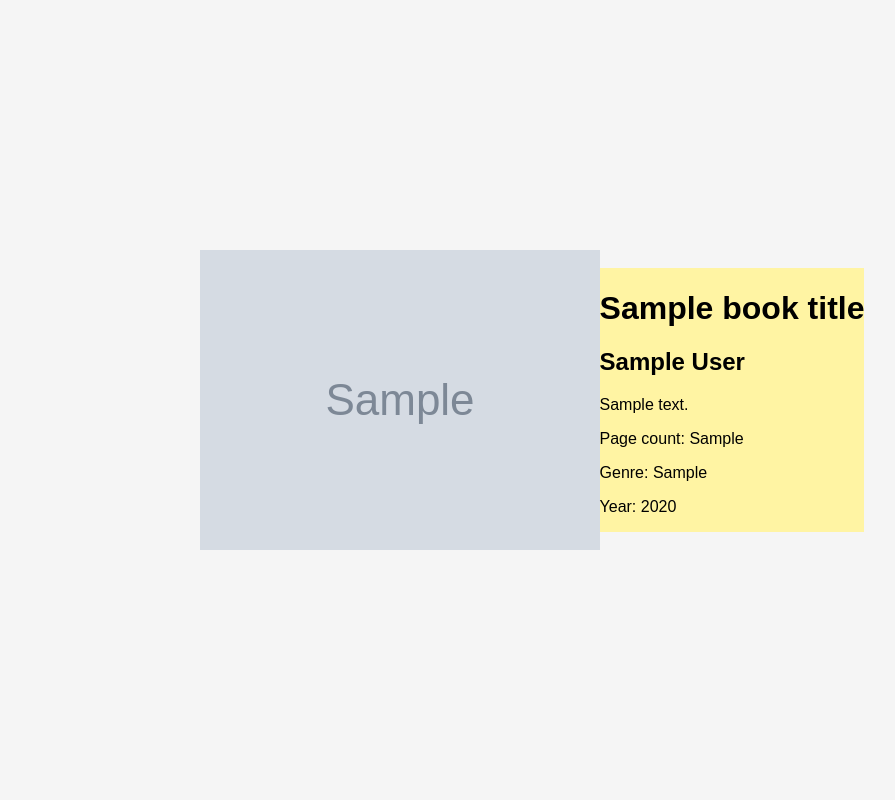
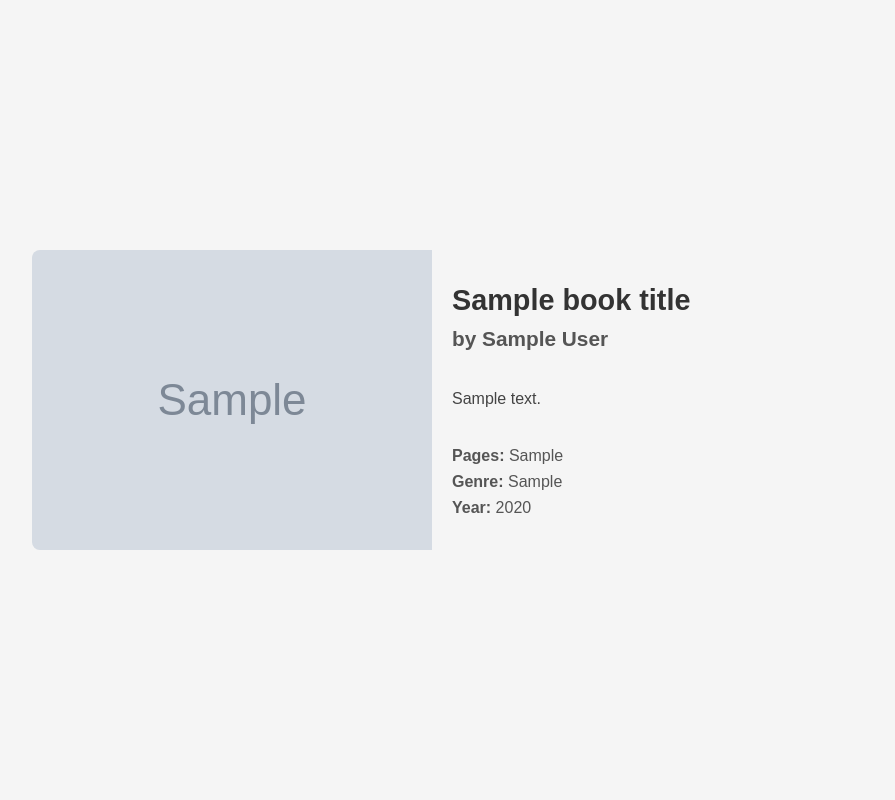
Before and after one commit to ZawarG/BookScout, a Flask app: template templates/book.html in a window 1280 px wide. Shown: the whole page, without its empty margins (108-1003 px from the left). Run offline with Flask 3, Linux system fonts and the light colour scheme; the template is opened without the code that fills it: most values are stand-ins (such as "Sample title", 1, 10 or a date in 2020); grey boxes marked "Sample" are stand-in pictures.

Commit message:
further worked on the frontend for the book page

```diff
--- a/static/styles.css
+++ b/static/styles.css
@@ -1,4 +1,5 @@
 /* styles.css */
+/* homepage */
 body {
     display: flex;
     justify-content: center;
@@ -21,18 +22,83 @@ input[type="text"] {
     border-radius: 5px;
 }
 
-/* img {
-    width:33%;
-    height:50%;
-    float:left;
-} */
+/* book page */
+body {
+    margin: 0;
+    padding: 0;
+    display: flex;
+    justify-content: center;
+    align-items: center;
+    min-height: 100vh;
+}
 
-/* .desc-container {
-    width: 66%;
-    float:right;
-} */
+.container {
+    width: 90%;
+    max-width: 1000px;
+    margin: 40px auto;
+}
 
-.grid-container {
-    display: grid;
-    grid-template-columns: 33% 66%;
+.card {
+    display: flex;
+    flex-direction: row;
+    border-radius: 8px;
+    overflow: scroll;
 }
+
+.book-image {
+    width: 40%;
+    object-fit: contain;
+}
+
+.book-info {
+    padding: 20px;
+    display: flex;
+    flex-direction: column;
+    justify-content: center;
+}
+
+h1 {
+    margin: 0 0 10px;
+    color: #333;
+    font-size: 1.8em;
+}
+
+h2 {
+    margin: 0 0 20px;
+    color: #555;
+    font-size: 1.3em;
+}
+
+p {
+    color: #444;
+    line-height: 1.5;
+}
+
+p2 {
+    color: #555;
+}
+
+.details {
+    margin-top: 20px;
+    display: flex;
+    flex-direction: column;
+    gap: 8px;
+}
+
+.details span {
+    font-size: 0.95em;
+    color: #666;
+}
+
+/* adjust for smaller screens */
+@media (max-width: 600px) {
+    .card {
+        flex-direction: column;
+    }
+
+    .book-image {
+        width: 100%;
+        height: 300px;
+        object-fit: contain;
+    }
+}
--- a/templates/book.html
+++ b/templates/book.html
@@ -4,14 +4,21 @@
     <link rel="stylesheet" href="{{ url_for('static', filename='styles.css') }}">
 </head>
 <body>
-    <img src="{{ book_image }}">
-    <div style="background-color:#FFF4A3;">
-        <h1>{{book_title}}</h1>
-        <h2>{{book_author}}</h2>
-        <p>{{book_description}}</p>
-        <p>Page count: {{book_pagecount}}</p>
-        <p>Genre: {{book_categories}}</p>
-        <p>Year: {{book_year}}</p>
+    <div class="container">
+        <div class="card">
+            <!-- if the image cannot be found, onerror removes it -->
+            <img class="book-image" src="{{ book_image }}" onerror="this.style.display='none';">
+            <div class="book-info">
+                <h1>{{ book_title }}</h1>
+                <h2>by {{ book_author }}</h2>
+                <p>{{ book_description }}</p>
+                <div class="details">
+                    <p2><strong>Pages:</strong> {{ book_pagecount }}</p2>
+                    <p2><strong>Genre:</strong> {{ book_categories }}</p2>
+                    <p2><strong>Year:</strong> {{ book_year }}</p2>
+                </div>
+            </div>
+        </div>
     </div>
 </body>
 </html>
```
Also changed, not shown: static/image.png (deleted).
